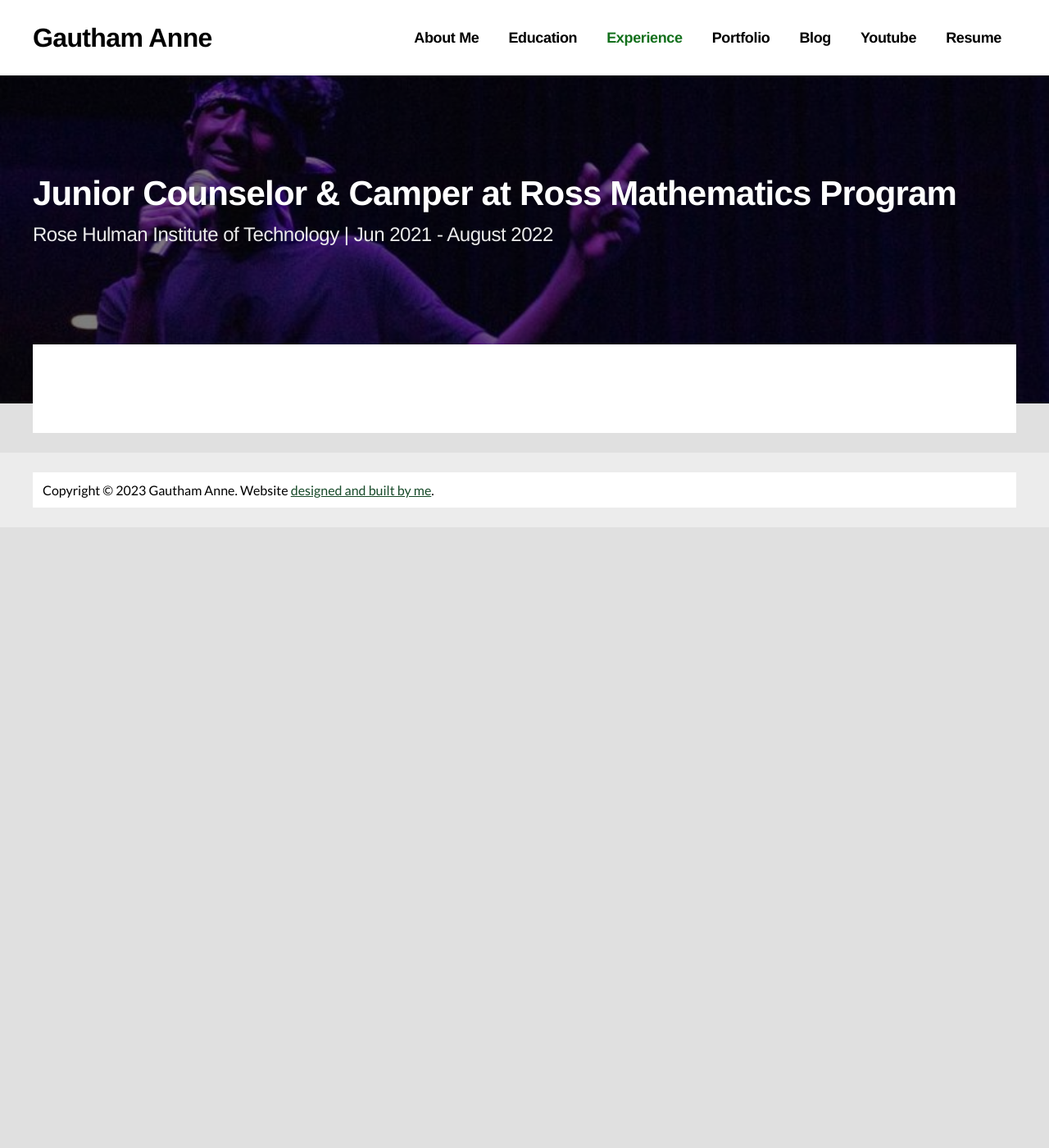
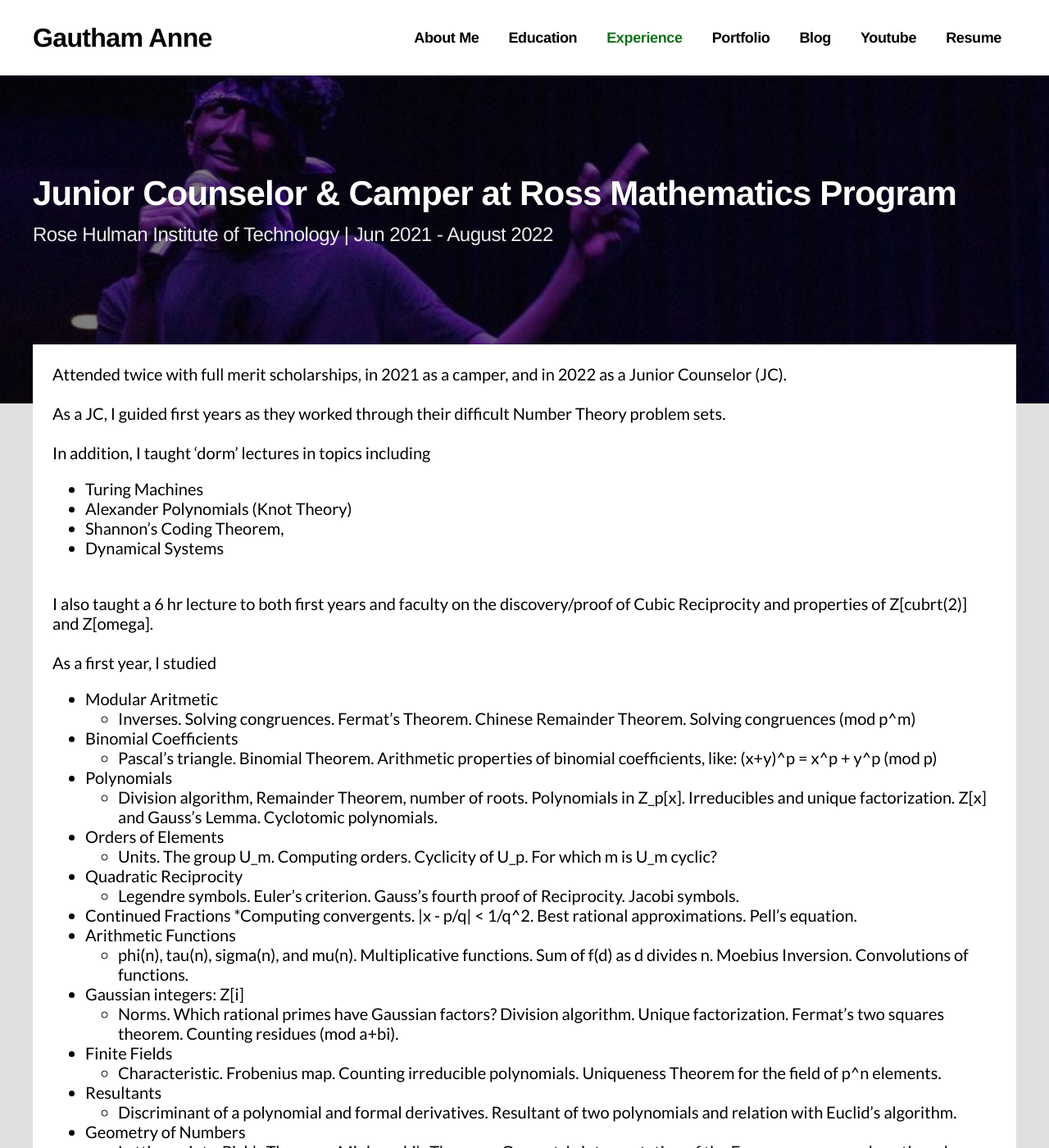
Before and after one commit to annegautham/annegautham.github.io, a Jekyll site: the page built from experience/ross.md, in a window 1280 px wide and 1400 px high. Shown: the whole window at 82% size. Built offline with Jekyll 4.4.1, drawn with Linux system fonts in a browser that asks for light colours; some web fonts are replaced; some of the changed text lies outside the part shown.

Commit message:
Update ross.md

```diff
--- a/experience/ross.md
+++ b/experience/ross.md
@@ -3,3 +3,62 @@
 title: Junior Counselor & Camper at Ross Mathematics Program
 description: Rose Hulman Institute of Technology | Jun 2021 - August 2022
 ---
+
+Attended twice with full merit scholarships, in 2021 as a camper, and in 2022 as a Junior Counselor (JC).
+
+<br>
+
+As a JC, I guided first years as they worked through their difficult Number Theory problem sets.
+
+<br>
+
+In addition, I taught 'dorm' lectures in topics including
+* Turing Machines
+* Alexander Polynomials (Knot Theory)
+* Shannon's Coding Theorem,
+* Dynamical Systems
+
+<br>
+
+I also taught a 6 hr lecture to both first years and faculty on the discovery/proof of Cubic Reciprocity and properties of Z[cubrt(2)] and Z[omega].
+
+<br>
+
+As a first year, I studied
+* Modular Aritmetic
+    * Inverses. Solving congruences. Fermat's Theorem. Chinese Remainder Theorem. Solving congruences (mod p^m)
+* Binomial Coefficients
+    * Pascal's triangle. Binomial Theorem. Arithmetic properties of binomial coefficients, like: (x+y)^p = x^p + y^p (mod p)
+* Polynomials
+    * Division algorithm, Remainder Theorem, number of roots. Polynomials in Z_p[x]. Irreducibles and unique factorization. Z[x] and Gauss's Lemma. Cyclotomic polynomials.
+* Orders of Elements
+    * Units. The group U_m. Computing orders. Cyclicity of U_p. For which m is U_m cyclic?
+* Quadratic Reciprocity
+    * Legendre symbols. Euler's criterion. Gauss's fourth proof of Reciprocity. Jacobi symbols.
+* Continued Fractions
+    *Computing convergents. |x - p/q| < 1/q^2. Best rational approximations. Pell's equation.
+* Arithmetic Functions
+    * phi(n), tau(n), sigma(n), and mu(n). Multiplicative functions. Sum of f(d) as d divides n. Moebius Inversion. Convolutions of functions.
+* Gaussian integers: Z[i]
+    * Norms. Which rational primes have Gaussian factors? Division algorithm. Unique factorization. Fermat's two squares theorem. Counting residues (mod a+bi).
+* Finite Fields
+    * Characteristic. Frobenius map. Counting irreducible polynomials. Uniqueness Theorem for the field of p^n elements.
+* Resultants
+    * Discriminant of a polynomial and formal derivatives. Resultant of two polynomials and relation with Euclid's algorithm.
+* Geometry of Numbers
+    * Lattice points. Pick's Theorem. Minkowski's Theorem. Geometric interpretation of the Farey sequence and continued fractions. Geometric proofs of the two square and four square theorems.
+* Quadratic Number Fields
+    * Which quadratic number rings are Euclidean? For which d does Z[sqrt(d)] have a division algorithm using the norm?
+
+<br>
+
+As an advanced JC, I took courses in
+* Post-Quantum Cryptography
+* Logic
+* Complex Analysis
+* Topology
+* Radiosity
+
+<br>
+
+I also helped host Talent Show and performed a mathematics themed stand-up set. Abelian grapes, anyone?
```
